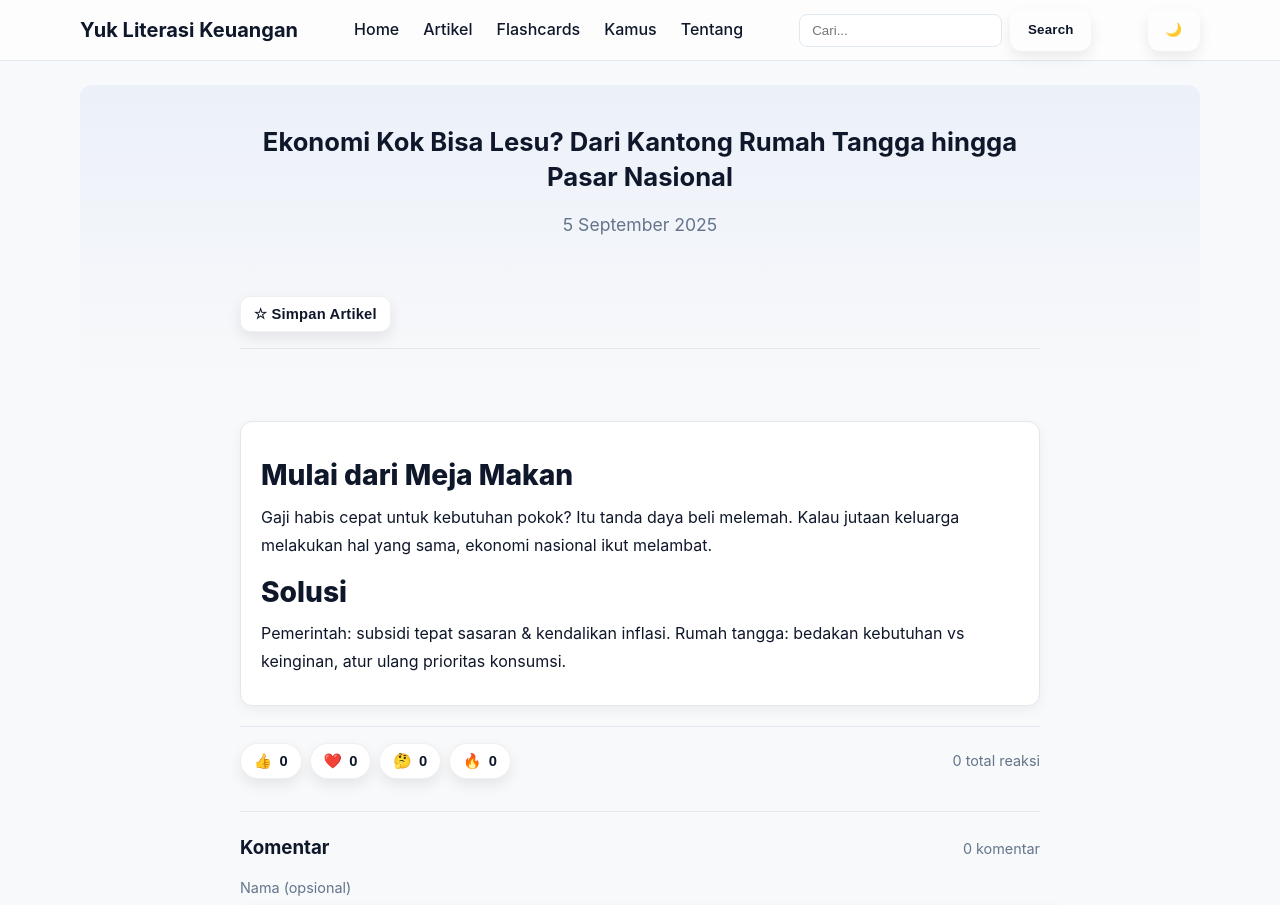
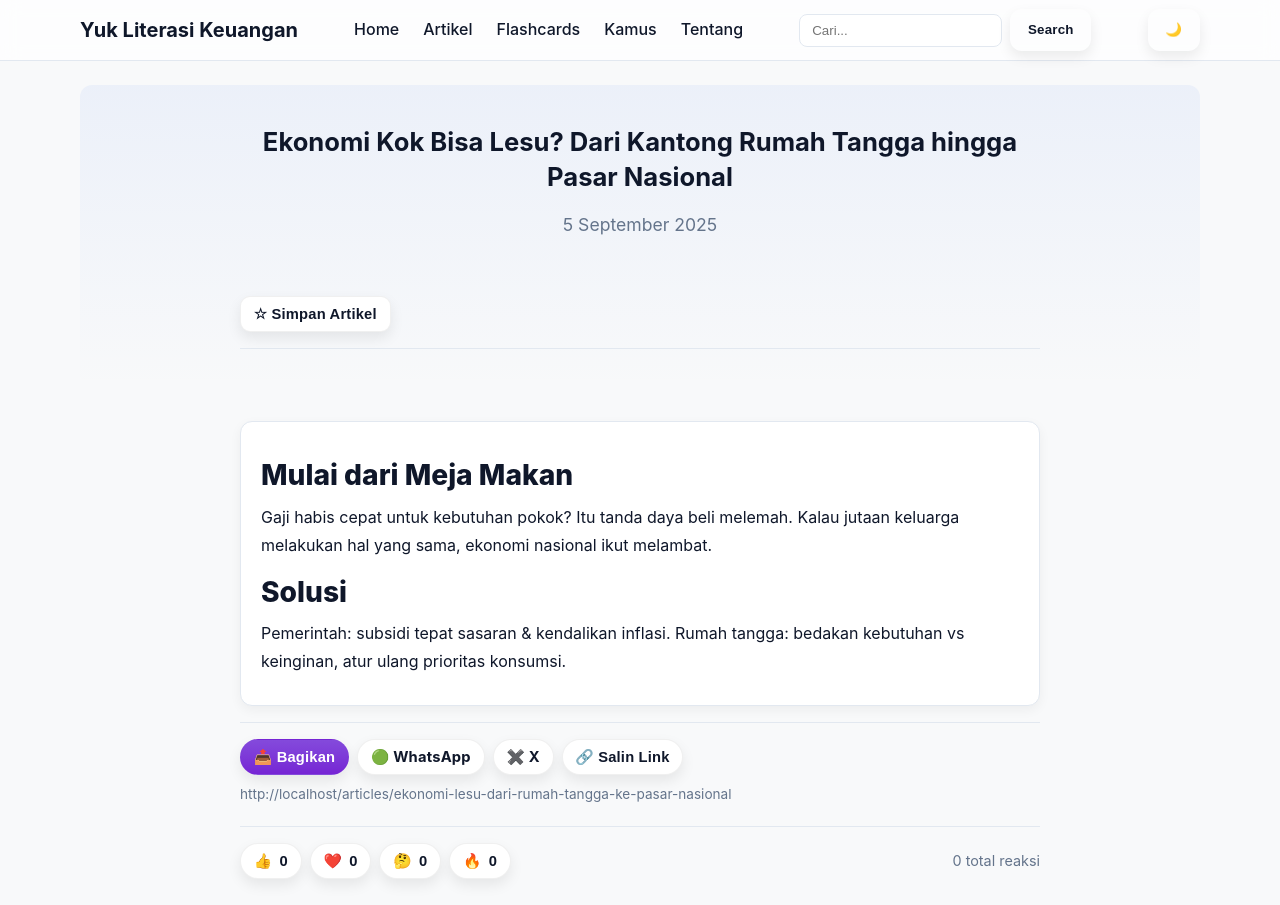
Before and after one commit to ahmdkenz/project-website-article, a Next.js app: page /articles/ekonomi-lesu-dari-rumah-tangga-ke-pasar-nasional in a window 1280 px wide. Shown: the top 905 px of the page. Built offline with nearby package versions, Linux system fonts and the light colour scheme; no server answers.

Commit message:
Update Share Button

```diff
--- /dev/null
+++ b/components/ShareButton.js
@@ -0,0 +1,133 @@
+// components/ShareButtons.js
+"use client";
+
+import { useEffect, useMemo, useState } from "react";
+
+export default function ShareButtons({ title, slug }) {
+  // fallback URL kalau dipanggil di server sebelum hydrasi
+  const [href, setHref] = useState("");
+  useEffect(() => {
+    // Prioritas 1: URL saat ini
+    if (typeof window !== "undefined") {
+      setHref(window.location.href);
+      return;
+    }
+  }, []);
+
+  // Prioritas 2 (fallback saat SSR): pakai base url .env + slug
+  const shareUrl = useMemo(() => {
+    if (href) return href;
+    const base =
+      process.env.NEXT_PUBLIC_SITE_URL?.replace(/\/+$/, "") || "https://example.com";
+    return `${base}/articles/${slug}`;
+  }, [href, slug]);
+
+  const text = title || "Baca artikel ini";
+  const via = "yuk-literasi"; // opsional untuk Twitter
+
+  const handleWebShare = async () => {
+    if (navigator?.share) {
+      try {
+        await navigator.share({ title: text, url: shareUrl });
+      } catch {
+        // user batal, diamkan
+      }
+    } else {
+      // kalau tidak didukung, fallback: salin link
+      await copyLink();
+    }
+  };
+
+  const [copied, setCopied] = useState(false);
+  const copyLink = async () => {
+    try {
+      await navigator.clipboard.writeText(shareUrl);
+      setCopied(true);
+      setTimeout(() => setCopied(false), 1200);
+    } catch {
+      // fallback terakhir
+      alert(`Salin tautan ini:\n${shareUrl}`);
+    }
+  };
+
+  const waHref = `https://wa.me/?text=${encodeURIComponent(`${text}\n${shareUrl}`)}`;
+  const xHref = `https://twitter.com/intent/tweet?text=${encodeURIComponent(
+    text
+  )}&url=${encodeURIComponent(shareUrl)}&via=${encodeURIComponent(via)}`;
+
+  return (
+    <section
+      aria-label="Bagikan artikel"
+      style={{
+        marginTop: "1rem",
+        paddingTop: "1rem",
+        borderTop: "1px solid var(--border-color)",
+      }}
+    >
+      <div
+        style={{
+          display: "flex",
+          gap: ".5rem",
+          flexWrap: "wrap",
+          alignItems: "center",
+          justifyContent: "space-between",
+          maxWidth: 800,
+          margin: "0 auto",
+        }}
+      >
+        <div style={{ display: "flex", gap: ".5rem", flexWrap: "wrap" }}>
+          {/* Web Share API (mobile/modern browsers) */}
+          <button
+            type="button"
+            onClick={handleWebShare}
+            className="btn-primary btn-sm"
+            title="Bagikan (native share)"
+            style={{ borderRadius: 999 }}
+          >
+            📤 Bagikan
+          </button>
+
+          {/* WhatsApp */}
+          <a
+            className="btn btn-sm"
+            href={waHref}
+            target="_blank"
+            rel="noopener noreferrer"
+            title="Bagikan ke WhatsApp"
+            style={{ borderRadius: 999 }}
+          >
+            🟢 WhatsApp
+          </a>
+
+          {/* Twitter / X */}
+          <a
+            className="btn btn-sm"
+            href={xHref}
+            target="_blank"
+            rel="noopener noreferrer"
+            title="Bagikan ke X (Twitter)"
+            style={{ borderRadius: 999 }}
+          >
+            ✖️ X
+          </a>
+
+          {/* Copy Link */}
+          <button
+            type="button"
+            onClick={copyLink}
+            className="btn btn-sm"
+            title="Salin tautan"
+            style={{ borderRadius: 999 }}
+          >
+            {copied ? "✅ Tersalin" : "🔗 Salin Link"}
+          </button>
+        </div>
+
+        {/* URL mini, opsional ditampilkan */}
+        <span className="muted" style={{ fontSize: ".85rem", overflowWrap: "anywhere" }}>
+          {shareUrl}
+        </span>
+      </div>
+    </section>
+  );
+}
--- a/src/app/(main)/articles/[slug]/page.js
+++ b/src/app/(main)/articles/[slug]/page.js
@@ -7,6 +7,7 @@ import ReadingProgress from "@/components/ReadingProgress";
 import BookmarkButton from "@/components/BookmarkButton";
 import Comments from "@/components/Comments";
 import QuickReactions from "@/components/QuickReactions";
+import ShareButtons from "@/components/ShareButton";
 
 
 export const revalidate = 60;
@@ -86,6 +87,10 @@ export default async function ArticleDetailPage({ params }) {
       >
         <ArticleContentClient article={article} />
       </main>
+{/* ✅ Tombol share */}
+      <div style={{ maxWidth: "800px", margin: "0 auto" }}>
+        <ShareButtons title={article.title} slug={article.slug} />
+      </div>
 
 {/* ✅ Reaksi cepat */}
 <div style={{ maxWidth: "800px", margin: "0 auto" }}>
```
